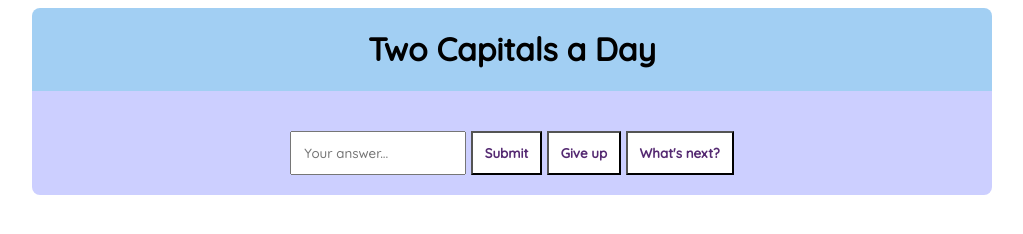
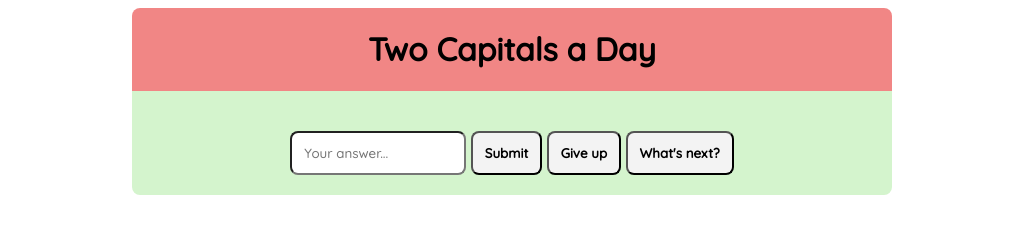
Before and after one commit to sonianb/two-capitals-a-day, a plain HTML site: page index.html in a window 1280 px wide. Shown: the whole page, without its empty margins (128-1151 px from the left). Drawn offline with Linux system fonts and the light colour scheme; no server answers.

Commit message:
change css color variables

```diff
--- a/style.css
+++ b/style.css
@@ -1,7 +1,7 @@
 :root {
     font-family: 'Quicksand', sans-serif;
-    --primary-color: #a7abe6;
-    --secondary-color: #552A72;
+    --primary-color: #f18685;
+    --secondary-color: #d4f4cd;
 }
 
 * {
@@ -11,8 +11,8 @@
 header {
     display: flex;
     justify-content: center;
-    background-color: #a2cff3;
-    max-width: 960px;
+    background-color: var(--primary-color);
+    max-width: 760px;
     border-radius: 8px;
     margin: 0 auto;
     border-bottom-right-radius: 0;
@@ -20,13 +20,13 @@ header {
 }
 
 .center-container {
-    max-width: 960px;
+    max-width: 760px;
     margin: 0 auto;
     padding: 20px;
     display: flex;
     flex-flow: column;
     align-items: center;
-    background-color: #cccfff;
+    background-color: var(--secondary-color);
     border-radius: 8px;
     border-top-left-radius: 0;
     border-top-right-radius: 0;
@@ -38,18 +38,14 @@ header {
 
 .buttons {
     font-family: inherit;
-    color: var(--secondary-color);
     padding: 12px;
     font-weight: 900;
-    background-color: white;
+    background-color: #f3f3f3;
+    border-radius: 8px;
 }
 
 #user-input {
     font-family: inherit;
     padding: 12px;
-    color: var(--secondary-color);
+    border-radius: 8px;
 }
-
-#user-inpu:focus {
-    border: 2px solid var(--secondary-color);
-}
```
